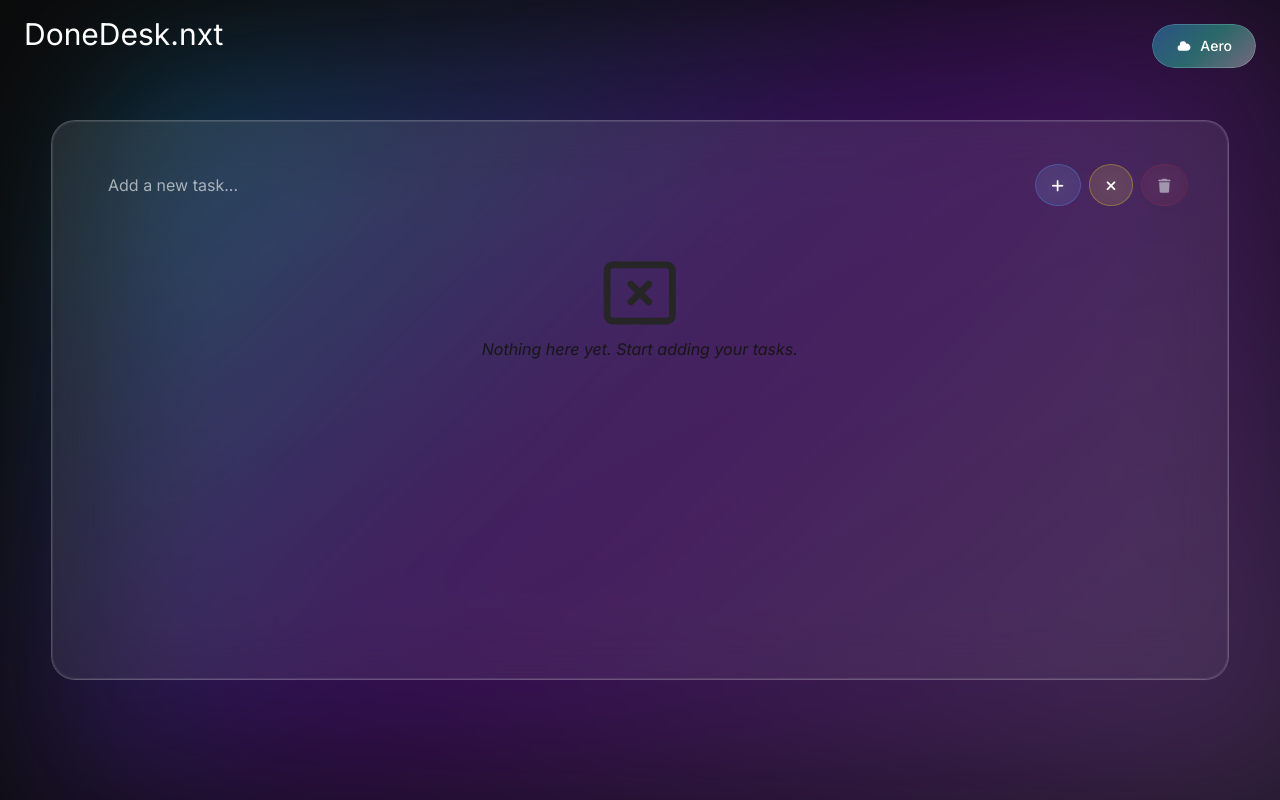
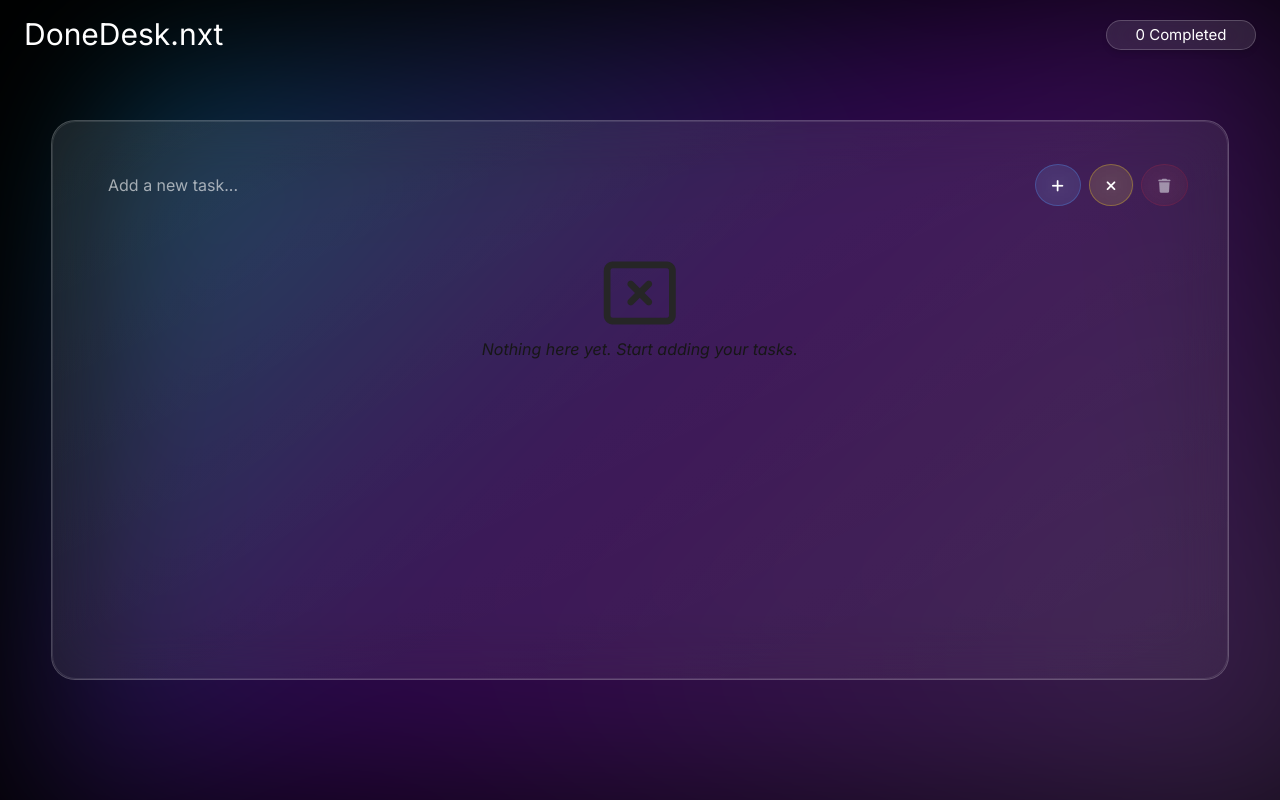
Before and after one commit to Lucid-val/DoneDesk.nxt, a React (Vite) app: page / in a window 1280 px wide. Built offline with nearby package versions, Linux system fonts and the light colour scheme.

Commit message:
Removed theme feature and added live task completion tracker

```diff
--- a/src/App.jsx
+++ b/src/App.jsx
@@ -1,15 +1,24 @@
+import { useState, useEffect } from "react";
 import { AuroraBackground } from "./components/aurora-background";
+import Completed from "./components/Completed";
 import Header from "./components/Header";
 import Taskpane from "./components/Taskpane";
-import ThemeToggle from "./components/ThemeToggle";
 
 function App() {
+  // Move tasks state here
+  const storedTasks = JSON.parse(localStorage.getItem("donedesk_tasks") || "[]");
+  const [tasks, setTasks] = useState(storedTasks);
+
+  useEffect(() => {
+    localStorage.setItem("donedesk_tasks", JSON.stringify(tasks));
+  }, [tasks]);
+
   return (
-    <AuroraBackground >
+    <AuroraBackground>
       <Header />
-      <ThemeToggle />
+      <Completed tasks={tasks} />
       <div className="flex items-center justify-center h-screen w-screen">
-        <Taskpane />
+        <Taskpane tasks={tasks} setTasks={setTasks} />
       </div>
     </AuroraBackground>
   );
--- /dev/null
+++ b/src/components/Completed.jsx
@@ -0,0 +1,13 @@
+import React from "react";
+
+function Completed({ tasks }) {
+  const completedCount = tasks.filter(task => task.completed).length;
+
+  return (
+    <div className="fixed mt-5 right-6 flex items-center justify-center h-[30px] w-[150px] bg-white/10 backdrop-blur-lg border border-white/20 shadow-md rounded-full hover:bg-white/20 transition-all ease-in-out delay-0 cursor-pointer z-50">
+      <h1 className="text-[15px] ">{completedCount} Completed</h1>
+    </div>
+  );
+}
+
+export default Completed;
--- a/src/components/Taskpane.jsx
+++ b/src/components/Taskpane.jsx
@@ -1,28 +1,16 @@
 import React, { useState, useEffect } from "react";
 import { motion } from "framer-motion";
 
-function Taskpane() {
+function Taskpane({ tasks, setTasks }) {
   const [position, setPosition] = useState({ x: 0, y: 0 });
   const [newTask, setNewTask] = useState("");
   const [editingId, setEditingId] = useState(null);
   const [editedText, setEditedText] = useState("");
   const [showDeleteModal, setShowDeleteModal] = useState(false);
 
-  const storedTasks = JSON.parse(localStorage.getItem("donedesk_tasks") || "[]");
-  const [tasks, setTasks] = useState(storedTasks);
-
-  const storedTheme = localStorage.getItem("donedesk_theme") || "aero";
-  const [theme, setTheme] = useState(storedTheme);
-
-  useEffect(() => {
-    localStorage.setItem("donedesk_theme", theme);
-  }, [theme]);
-
-
   useEffect(() => {
     localStorage.setItem("donedesk_tasks", JSON.stringify(tasks));
   }, [tasks]);
-
 
   const handleMouseMove = (e) => {
     if (window.innerWidth > 768) {
@@ -52,7 +40,6 @@ function Taskpane() {
   };
 
   const handleClearInput = () => setNewTask("");
-
 
   const toggleTaskCompletion = (id) => {
     setTasks((prev) =>
@@ -114,14 +101,14 @@ function Taskpane() {
             <button
               type="button"
               onClick={handleClearInput}
-              className="px-4 py-2 rounded-[50%] bg-yellow-300/10 hover:bg-yellow-300/20 border border-yellow-300/30 hover:border-yellow-300/50 hover:text-yellow-500 dark:hover:text-yellow-300  backdrop-blur-md transition-all"
+              className="px-4 py-2 rounded-[50%] bg-yellow-300/10 hover:bg-yellow-300/20 border border-yellow-300/30 hover:border-yellow-300/50 hover:text-yellow-500 dark:hover:text-yellow-300 backdrop-blur-md transition-all"
               aria-label="Clear input"
             >
               <i className="fa-solid fa-xmark text-sm" />
             </button>
             <button
               type="button"
-              onClick = {() => setShowDeleteModal(true)}
+              onClick={() => setShowDeleteModal(true)}
               disabled={tasks.length === 0}
               className={`px-4 py-2 rounded-[50%] ${
                 tasks.length === 0 ? "opacity-50 cursor-not-allowed" : ""
@@ -176,7 +163,7 @@ function Taskpane() {
                     toggleTaskCompletion(task.id);
                   }}
                 >
-                  <i className={`fa-solid fa-check md:text-sm`} />
+                  <i className="fa-solid fa-check md:text-sm" />
                 </button>
 
                 <button
@@ -192,7 +179,7 @@ function Taskpane() {
                 </button>
 
                 <button
-                  className="p-1  text-red-400 hover:text-red-300"
+                  className="p-1 text-red-400 hover:text-red-300"
                   aria-label="Delete task"
                   onClick={(e) => {
                     e.stopPropagation();
@@ -215,9 +202,7 @@ function Taskpane() {
             exit={{ scale: 0.8, opacity: 0 }}
             className="bg-white/10 dark:bg-black/20 border border-white/20 rounded-2xl backdrop-blur-lg p-6 w-[90%] md:w-[400px] text-center shadow-xl"
           >
-      <h2 className="text-lg font-semibold text-white mb-4">
-        Delete all tasks?
-      </h2>
+            <h2 className="text-lg font-semibold text-white mb-4">Delete all tasks?</h2>
             <p className="text-sm text-white/70 mb-6">
               This action cannot be undone. Are you sure?
             </p>
@@ -242,13 +227,6 @@ function Taskpane() {
         </div>
       )}
 
-
-
-
-
-
-
-
       {tasks.length === 0 && (
         <div className="text-center mt-6 flex flex-col items-center justify-center gap-2 animate-fade-in">
           <i className="fa-regular fa-rectangle-xmark text-3xl md:text-7xl text-neutral-800 dark:text-white/60" />
--- a/src/components/aurora-background.jsx
+++ b/src/components/aurora-background.jsx
@@ -2,67 +2,30 @@
 import React, { useEffect, useState } from "react";
 import { motion, useMotionValue, useTransform } from "framer-motion";
 
-// Theme constants
-const neoColors = {
-  gradientFrom: "#00ccff",
-  gradientVia: "#9e0cff",
-  gradientTo: "#d08aff",
-  baseBg: "#0a0a0a",
-  opacity: 0.3,
-};
-
-const aeroColors = {
-  gradientFrom: "#F8CF01",
-  gradientVia: "#0AFAEB",
-  gradientTo: "#0AFA22",
-  baseBg: "#036CFF",
-  opacity: 0.9,
-};
-
 export const AuroraBackground = ({ children }) => {
   const mouseX = useMotionValue(0);
   const mouseY = useMotionValue(0);
-  const [isDark, setIsDark] = useState(false);
+
   const [windowSize, setWindowSize] = useState({
-    width: typeof window !== 'undefined' ? window.innerWidth : 0,
-    height: typeof window !== 'undefined' ? window.innerHeight : 0
+    width: typeof window !== "undefined" ? window.innerWidth : 0,
+    height: typeof window !== "undefined" ? window.innerHeight : 0,
   });
 
-  // Handle window resize
   useEffect(() => {
     const handleResize = () => {
       setWindowSize({
         width: window.innerWidth,
-        height: window.innerHeight
+        height: window.innerHeight,
       });
     };
 
-    window.addEventListener('resize', handleResize);
-    return () => window.removeEventListener('resize', handleResize);
+    window.addEventListener("resize", handleResize);
+    return () => window.removeEventListener("resize", handleResize);
   }, []);
 
-  // Create transforms after window size is known
   const rotateX = useTransform(mouseY, [0, windowSize.height], [10, -10]);
   const rotateY = useTransform(mouseX, [0, windowSize.width], [-10, 10]);
 
-  // Theme detection
-  useEffect(() => {
-    const observer = new MutationObserver(() => {
-      setIsDark(document.documentElement.classList.contains("dark"));
-    });
-
-    observer.observe(document.documentElement, {
-      attributes: true,
-      attributeFilter: ["class"],
-    });
-
-    // Initial check
-    setIsDark(document.documentElement.classList.contains("dark"));
-
-    return () => observer.disconnect();
-  }, []);
-
-  // Mouse movement tracking
   useEffect(() => {
     const handleMouseMove = (e) => {
       mouseX.set(e.clientX);
@@ -73,30 +36,27 @@ export const AuroraBackground = ({ children }) => {
     return () => window.removeEventListener("mousemove", handleMouseMove);
   }, [mouseX, mouseY]);
 
-  const currentTheme = isDark ? neoColors : aeroColors;
-
   return (
     <motion.div
       className="relative w-full min-h-screen overflow-hidden flex"
       style={{
         perspective: 1000,
-        backgroundColor: currentTheme.baseBg,
-        color: isDark ? "white" : "black",
+        backgroundColor: "#000000", // static dark background
+        color: "white",
       }}
     >
       <motion.div
         className="absolute inset-0 blur-[100px] pointer-events-none"
         style={{
-          background: `linear-gradient(135deg, ${currentTheme.gradientFrom} 0%, ${currentTheme.gradientVia} 50%, ${currentTheme.gradientTo} 100%)`,
-          opacity: currentTheme.opacity,
+          background:
+            "linear-gradient(135deg, #00ccff 0%, #9e0cff 50%, #d08aff 100%)",
+          opacity: 0.3,
           rotateX,
           rotateY,
           transformStyle: "preserve-3d",
         }}
       />
-      <div className="relative z-10 w-full h-full">
-        {children}
-      </div>
+      <div className="relative z-10 w-full h-full">{children}</div>
     </motion.div>
   );
 };
```
Lines whose indentation alone changed are shown as unchanged.
